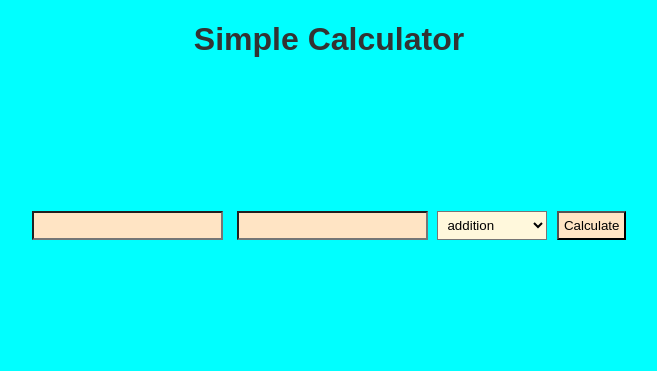
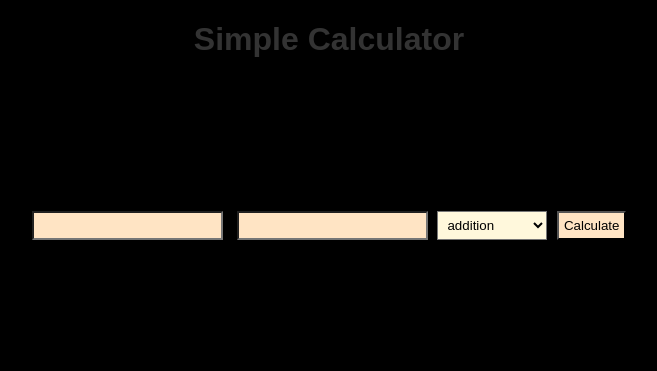
Before and after one commit to Vasu14325/Simple-Calculator, a Flask app: page / in a window 1280 px wide. Shown: the top 371 px of the page, without its empty margins (311-968 px from the left). Run offline with Flask 3, Linux system fonts and the light colour scheme.

Commit message:
Update style.css

```diff
--- a/static/style.css
+++ b/static/style.css
@@ -1,4 +1,4 @@
-body {background-color: aqua;
+body {background-color: black;
     text-align: center;
     font-family: Arial, sans-serif;
 }
```
